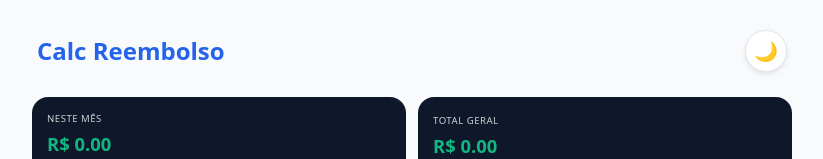
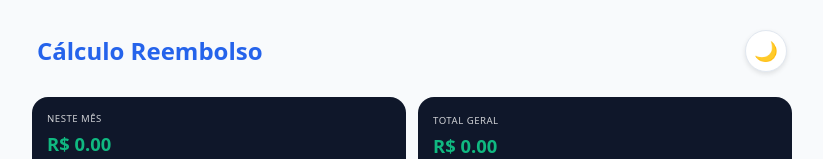
Before and after one commit to Kairos-Motores/C-lculoReembolso, a React (Vite) app: page / in a window 1280 px wide. Shown: the top 159 px of the page, without its empty margins (228-1051 px from the left). Built offline with nearby package versions, Linux system fonts and the light colour scheme; no server answers.

Commit message:
alterações de design e usabilidade

```diff
--- a/src/App.jsx
+++ b/src/App.jsx
@@ -140,7 +140,7 @@ function App() {
 
       <header>
         <div className="header-nav">
-          <h1>Calc Reembolso</h1>
+          <h1>Cálculo Reembolso</h1>
           <button onClick={() => setIsDarkMode(!isDarkMode)} className="theme-toggle">
             {isDarkMode ? '☀️' : '🌙'}
           </button>
```
